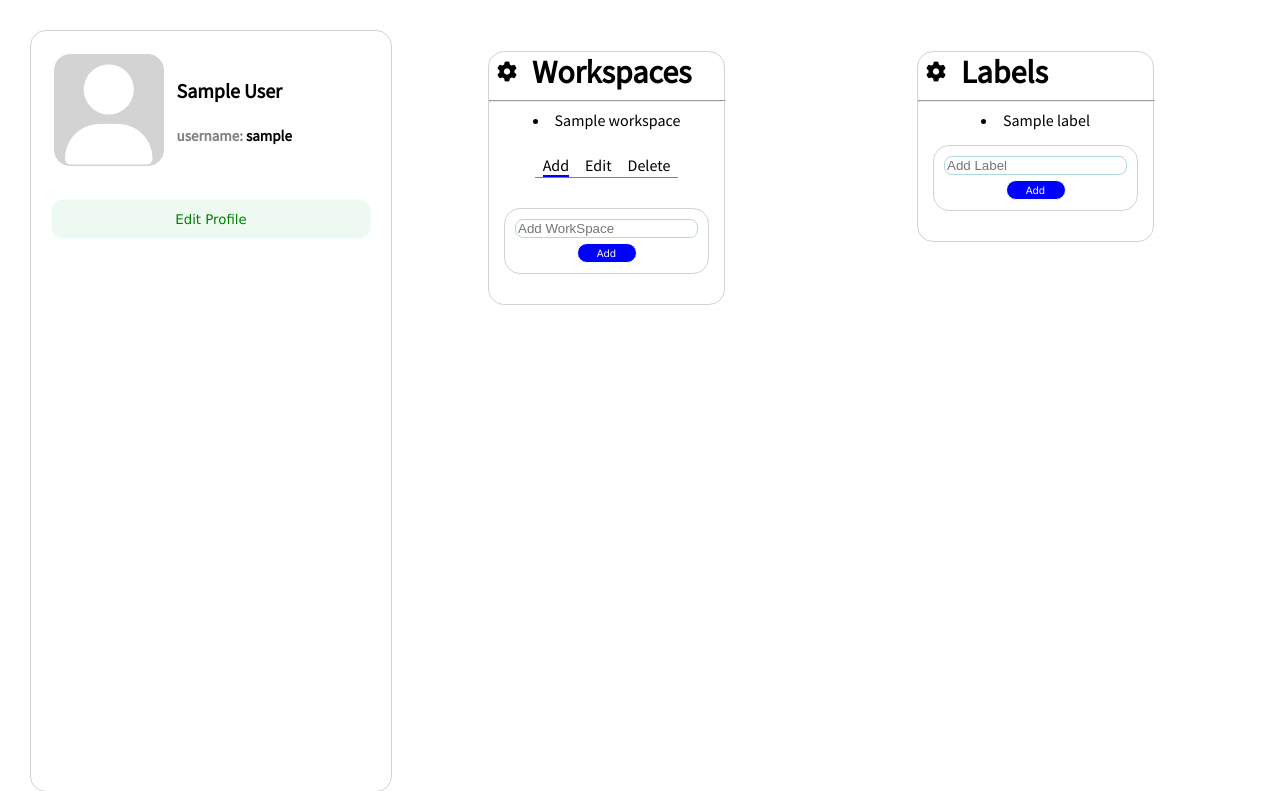
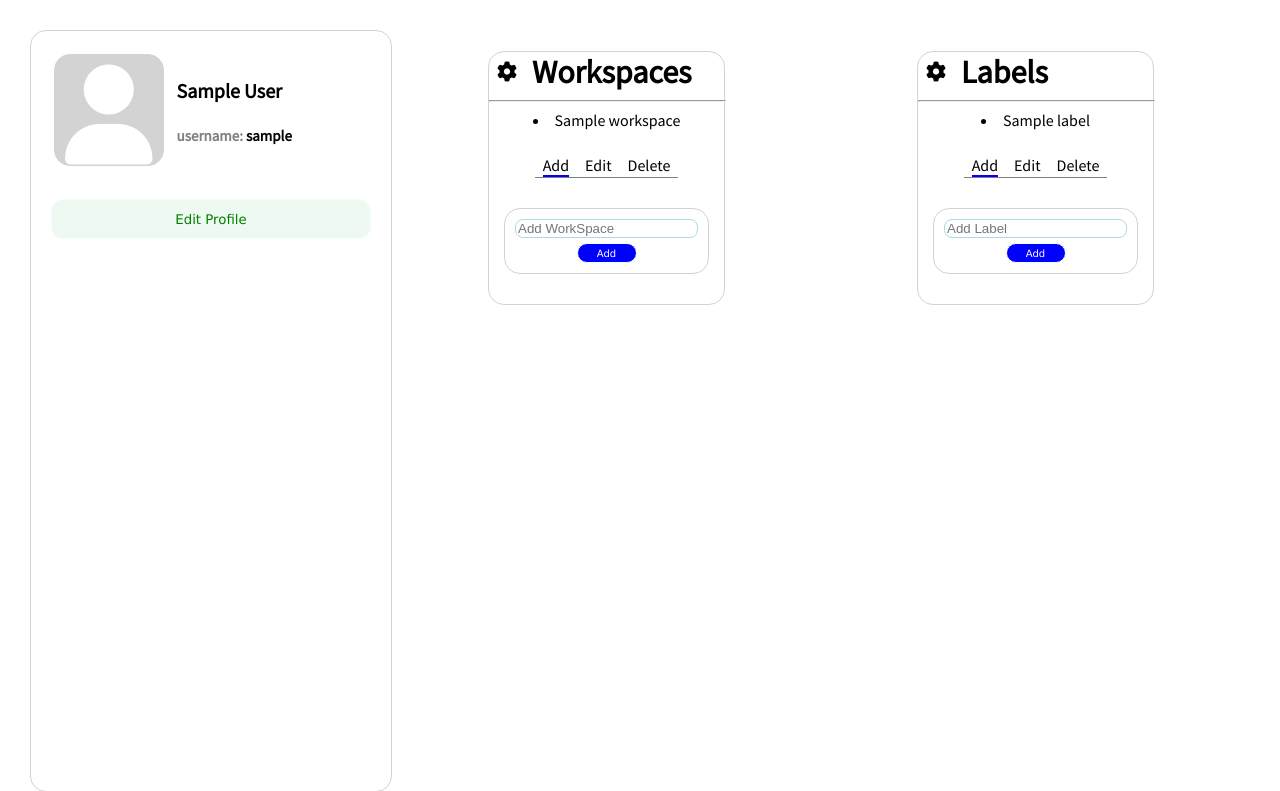
Before and after one commit to kavala838/todo, a Flask app: page /profile in a window 1280 px wide. Shown: the part 52-843 px from the top of the page. Run offline with Flask 3, Linux system fonts and the light colour scheme; a user stored in the database is signed in; tables that the repository leaves empty hold one stand-in row (values such as "Sample post"); some libraries are stand-ins or nearby versions.

Commit message:
implement labels edit delete functionality

```diff
--- a/src/profile/routes.py
+++ b/src/profile/routes.py
@@ -68,3 +68,27 @@ def deleteWorkspace():
         db.session.delete(w)
         db.session.commit()
     return redirect(url_for('profile.home'))
+
+@bp.route('/editLabel', methods=['POST'])
+@login_required
+def editLabel():
+    editName=request.form.get('editlabel')
+    wk=request.form.get('currentlabel')
+    w=Label.query.filter_by(id=int(wk)).first()
+    if w.user_id==current_user.id and w.name!=editName:
+        w1=Label.query.filter_by(name=editName).first()
+        if not w1:
+            w.name=editName
+            db.session.commit()
+    return redirect(url_for('profile.home'))
+
+@bp.route('/deleteLabel', methods=['POST'])
+@login_required
+def deleteLabel():
+    wk=request.form.get('labeldelete')
+    print(wk)
+    w=Label.query.filter_by(id=int(wk)).first()
+    if w and  w.user_id==current_user.id:
+        db.session.delete(w)
+        db.session.commit()
+    return redirect(url_for('profile.home'))
--- a/src/templates/profile.html
+++ b/src/templates/profile.html
@@ -89,11 +89,45 @@
             <li>{{label.name}}</li>
             {% endfor %}
         </div>
-        <div class="settings-add-section-container">
+
+        <div class="flex-container-row aed-section">
+            <div onclick="labelselectaed(this)" id="label-aed-a" class="aed-item aed-select">Add</div>
+            <div onclick="labelselectaed(this)" id="label-aed-e" class="aed-item">Edit</div>
+            <div onclick="labelselectaed(this)" id="label-aed-d" class="aed-item">Delete</div>
+        </div>
+
+        <div id="label-aed-a-item" class="settings-add-section-container aed-a">
             <div class="settings-add-section">
                 <form class="settingsForm" id="addLabelForm" action="/addLabel" method="POST">
                     <input class="inp" name="label" type="text" placeholder="Add Label">
                     <button class="btn_form_mini" onclick="addLabel()" type="button">Add</button>
+                </form>
+            </div>
+        </div>
+
+        <div style="display: none;" id="label-aed-e-item" class="settings-add-section-container aed-e">
+            <div class="settings-add-section">
+                <form class="settingsForm" id="editLabelForm" action="/editLabel" method="POST">
+                    <select class="editWks" id="currentlabel" name="currentlabel">
+                        {% for label in labels %}
+                        <option value="{{label.id}}">{{label.name}}</option>
+                        {% endfor %}
+                    </select>
+                    <input class="inp" name="editlabel" type="text" placeholder="edit label">
+                    <button class="btn_form_mini" onclick="editLabel()" type="button">Edit</button>
+                </form>
+            </div>
+        </div>
+
+        <div style="display: none;" id="label-aed-d-item" class="settings-add-section-container aed-d">
+            <div class="settings-add-section">
+                <form class="settingsForm" id="deleteLabelForm" action="/deleteLabel" method="POST">
+                    <select class="editWks" id="labeldelete" name="labeldelete">
+                        {% for label in labels %}
+                        <option value="{{label.id}}">{{label.name}}</option>
+                        {% endfor %}
+                    </select>
+                    <button class="btn_form_mini" onclick="deleteLabel()" type="button">Delete</button>
                 </form>
             </div>
         </div>
@@ -324,5 +358,47 @@
             elei3.style.display="block";
         }
     }
+
+
+    function editLabel(){
+        document.getElementById("editLabelForm").submit();
+    }
+    function deleteLabel(){
+        if(confirm("Are sure Want to delete?")){
+        document.getElementById("deleteLabelForm").submit();
+        }
+    }
+    function labelselectaed(ele){
+        let ele1=document.getElementById("label-aed-a");
+        let ele2=document.getElementById("label-aed-e");
+        let ele3=document.getElementById("label-aed-d");
+
+        let elei1=document.getElementById("label-aed-a-item");
+        let elei2=document.getElementById("label-aed-e-item");
+        let elei3=document.getElementById("label-aed-d-item");
+
+        ele.classList.add("aed-select");
+        if (ele1!==ele){
+            ele1.classList.remove("aed-select");
+            elei1.style.display="none";
+        }
+        else{
+            elei1.style.display="block";
+        }
+        if (ele2!==ele){
+            ele2.classList.remove("aed-select");
+            elei2.style.display="none";
+        }
+        else{
+            elei2.style.display="block";
+        }
+        if (ele3!==ele){
+            ele3.classList.remove("aed-select");
+            elei3.style.display="none";
+        }
+        else{
+            elei3.style.display="block";
+        }
+    }
 </script>
 {% endblock %}
```
Also changed, not shown: 2 other files.
